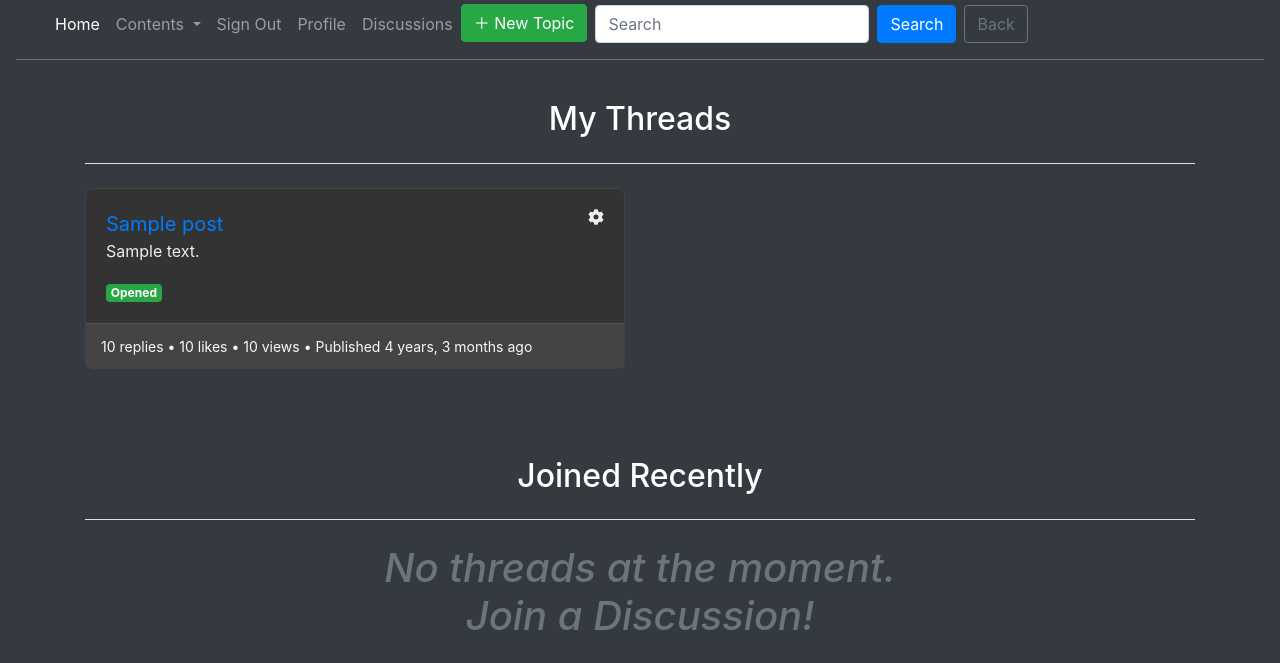
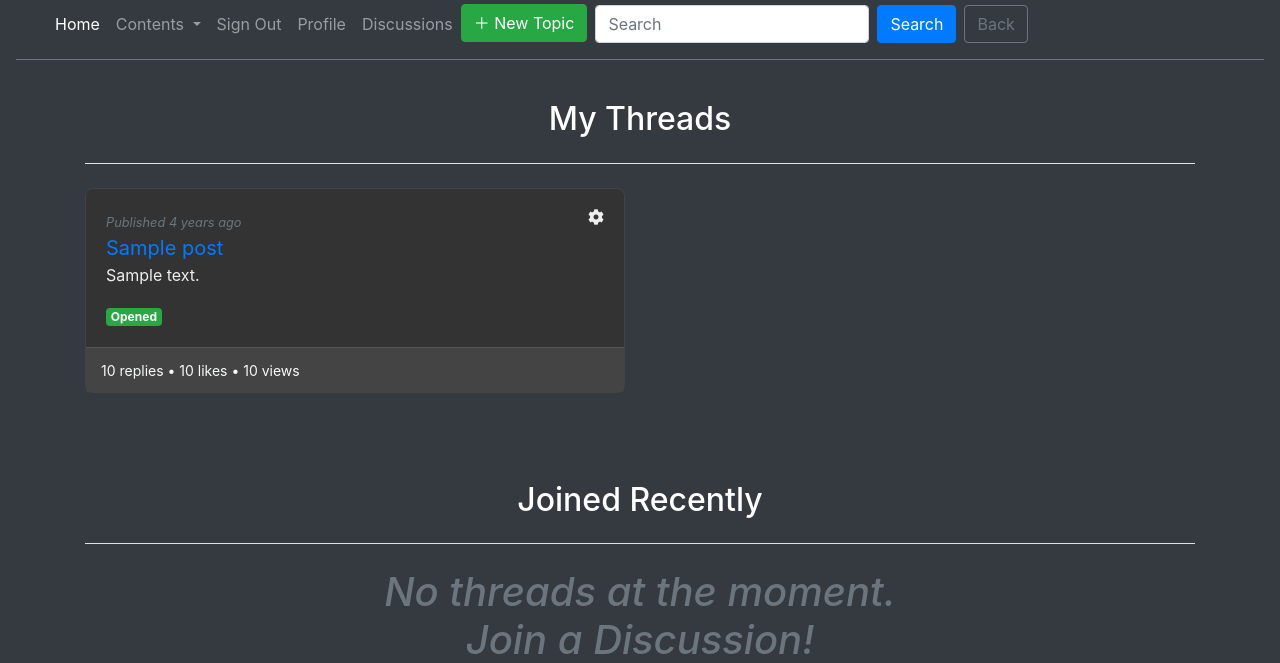
Before and after one commit to Salva05/Knowledge-First, a Django app: page /discussions/ in a window 1280 px wide. Shown: the part 188-851 px from the top of the page. Run offline with Django 5.2, Linux system fonts and the light colour scheme; a user stored in the database is signed in; tables that the repository leaves empty hold one stand-in row (values such as "Sample post"); some libraries are stand-ins or nearby versions.

Commit message:
made last_modify in model Post nullable and adjusted discussion's layout for 'published by'

```diff
--- a/knowledgFirst/forum/models.py
+++ b/knowledgFirst/forum/models.py
@@ -67,7 +67,7 @@ class Post(models.Model):
     title = models.CharField(max_length=70)
     content = models.TextField()
     pub_date = models.DateTimeField(auto_now_add=True)
-    last_modify = models.DateTimeField(default=None)
+    last_modify = models.DateTimeField(default=None, null=True)
     total_replies = models.IntegerField(default=0)
     state = models.CharField(max_length=20, choices=POST_STATE_CHOICES, default=DEFAULT_STATE)
     author = models.ForeignKey(Profile, on_delete=models.CASCADE)
--- a/knowledgFirst/forum/templates/detail.html
+++ b/knowledgFirst/forum/templates/detail.html
@@ -55,7 +55,7 @@
 				</div>
 				<div class="mt-auto text-muted lks likes-updated">
 					<a href="#" data-toggle="modal" data-target="#exampleModalCenter2">{{ post.total_likes }} Likes </a>•
-					<span>{{ post.views }} Views •<small class="text-muted my-1 font-italic"> edited 3 hours ago</small></span>
+					<span>{{ post.views }} Views {% if post.last_modify %}<small class="text-muted my-1 font-italic"> • edited {{ post.last_modify|custom_timesince }} </small>{% endif %}</span>
 				</div>
 				{% if user_authenticated %}
 				{% if post.state == 'Open' %}
--- a/knowledgFirst/forum/templates/discussions.html
+++ b/knowledgFirst/forum/templates/discussions.html
@@ -1,5 +1,6 @@
 {% extends "master.html" %}
 {% load static %}
+{% load custom_filters %}
 
 {% block back %}
     <a href="#" onclick="history.back();" class="btn btn-outline-secondary ml-2">Back</a>
@@ -20,6 +21,7 @@
                             <div class="card">
                                 <div class="card-body">
                                     <i class="fas fa-cog settings-icon float-right" onclick="settings('{{ post.id }}', '{{ post.title|escapejs }}', '{{ post.content|escapejs }}', '{{ post.state }}')" title="Settings"></i>
+                                    <small class="text-muted font-italic">Published {{ post.pub_date|custom_timesince }}<br></small>
                                     <a href="{% url 'detail' post.id %}" class="card-title text-primary" style="text-decoration: none;">{{ post.title }}</a>
                                     <p class="card-text">{{ post.content|truncatechars:100 }}</p>
                                     {% if post.state == 'Open' %}
@@ -29,7 +31,7 @@
                                     {% endif %}
                                 </div>
                                 <div class="card-footer">
-                                    <small class="text-light">{{ post.total_replies }} replies • {{ post.total_likes }} likes • {{ post.views }} views • Published {{ post.pub_date|timesince }} ago</small>
+                                    <small class="text-light">{{ post.total_replies }} replies • {{ post.total_likes }} likes • {{ post.views }} views</small>
                                 </div>
                             </div>
                         </div>
@@ -52,6 +54,7 @@
                         <div class="col-lg-6 col-md-6 col-sm-12 mb-4">
                             <div class="card">
                                 <div class="card-body">
+                                    <small class="text-muted font-italic">Started by <b>{{ replied_post.author }}</b> • {{ replied_post.pub_date|custom_timesince }}<br></small>
                                     <a href="{% url 'detail' replied_post.id %}" class="card-title text-primary" style="text-decoration: none;">{{ replied_post.title }}</a>
                                     <p class="card-text">{{ replied_post.content|truncatechars:100 }}</p>
                                     {% if replied_post.state == 'Open' %}
@@ -61,7 +64,7 @@
                                     {% endif %}
                                 </div>
                                 <div class="card-footer">
-                                    <small class="text-light">{{ replied_post.total_replies }} replies • {{ replied_post.total_likes }} likes • {{ replied_post.views }} views • Started by <b>{{ replied_post.author }}</b> • {{ replied_post.pub_date|timesince }} ago</small>
+                                    <small class="text-light">{{ replied_post.total_replies }} replies • {{ replied_post.total_likes }} likes • {{ replied_post.views }} views</small>
                                 </div>
                             </div>
                         </div>
```
Also changed, not shown: knowledgFirst/forum/migrations/0003_alter_post_last_modify.py (added), knowledgFirst/forum/migrations/0004_alter_post_last_modify.py (added), knowledgFirst/forum/migrations/0005_alter_post_last_modify.py (added).
